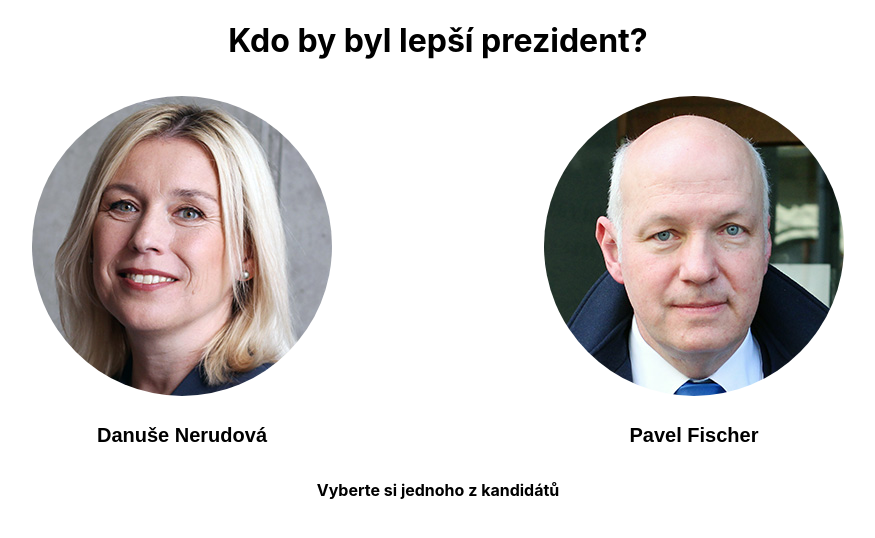
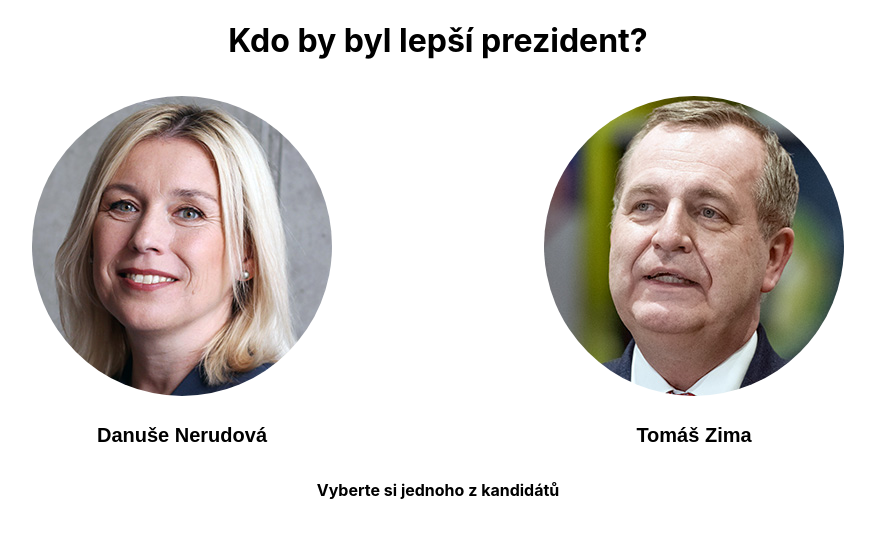
Before and after one commit to DataRozhlas/hot-or-not, a Next.js app: page / in a window 1280 px wide. Shown: the top 538 px of the page, without its empty margins (202-1077 px from the left). Built offline with nearby package versions, Linux system fonts and the light colour scheme.

Commit message:
test deploy

```diff
--- a/components/Item.js
+++ b/components/Item.js
@@ -1,6 +1,10 @@
 import React from "react";
 import Image from "next/image";
 import styles from "../styles/Item.module.css";
+
+const imgLoader = ({ src, width, quality }) => {
+  return `${src}`;
+};
 
 const Item = (props) => {
   return (
@@ -13,6 +17,7 @@ const Item = (props) => {
     >
       <div className={styles["image-wrapper"]}>
         <Image
+          loader={imgLoader}
           className={styles.image}
           src={`/img/${props.candidate.key}.jpg`}
           alt={props.candidate.name}
--- a/components/MainPanel.js
+++ b/components/MainPanel.js
@@ -2,14 +2,22 @@ import React, { useState, useEffect } from "react";
 import Item from "./Item";
 import styles from "../styles/MainPanel.module.css";
 
-const pickRandomCandidates = (candidates) => {
+const pickRandomCandidates = (candidates, prevCandidates) => {
+  const prevCandidatesIDs = prevCandidates.map((c) => c.id);
   //pick random candidate
-  const candidate1 = candidates[Math.floor(Math.random() * candidates.length)];
+  let candidate1;
+  do {
+    candidate1 = candidates[Math.floor(Math.random() * candidates.length)];
+  } while (prevCandidatesIDs.includes(candidate1.id));
+
   let candidate2;
 
   do {
     candidate2 = candidates[Math.floor(Math.random() * candidates.length)];
-  } while (candidate1.id === candidate2.id);
+  } while (
+    candidate1.id === candidate2.id ||
+    prevCandidatesIDs.includes(candidate2.id)
+  );
 
   return [candidate1, candidate2];
   //TODO pick weighted random candidate
@@ -17,7 +25,7 @@ const pickRandomCandidates = (candidates) => {
 
 const MainPanel = (props) => {
   const buttonClickHandler = (candidate) => {
-    //ulož tip do databáze
+    //save tip to dynamodb
     const http = new XMLHttpRequest();
     const url =
       "https://2gaah2e3wd66vqvlgcocgzzb4q0pnbjj.lambda-url.eu-central-1.on.aws/";
@@ -32,14 +40,17 @@ const MainPanel = (props) => {
     props.setHistory((prevState) => {
       return [...prevState, [candidates[0].id, candidates[1].id, candidate.id]];
     });
-    setCandidates(pickRandomCandidates(props.data));
-    console.log(candidate);
+    setCandidates((prevState) => {
+      return pickRandomCandidates(props.data, prevState);
+    });
   };
 
   const [candidates, setCandidates] = useState([props.data[0], props.data[1]]);
 
   useEffect(() => {
-    setCandidates(pickRandomCandidates(props.data));
+    setCandidates((prevState) => {
+      return pickRandomCandidates(props.data, prevState);
+    });
   }, [props.data]);
 
   return (
--- a/next.config.js
+++ b/next.config.js
@@ -1,6 +1,11 @@
 /** @type {import('next').NextConfig} */
 const nextConfig = {
   reactStrictMode: true,
-}
+  images: {
+    loader: "custom",
+  },
+  trailingSlash: true,
+  basePath: "/hot-or-not/out",
+};
 
-module.exports = nextConfig
+module.exports = nextConfig;
--- a/pages/api/hello.js
+++ /dev/null
@@ -1,5 +0,0 @@
-// Next.js API route support: https://nextjs.org/docs/api-routes/introduction
-
-export default function handler(req, res) {
-  res.status(200).json({ name: 'John Doe' })
-}
```
Also changed, not shown: components/GetResults.js (added), 8 other files (tests, documents, lock files or other folders).
